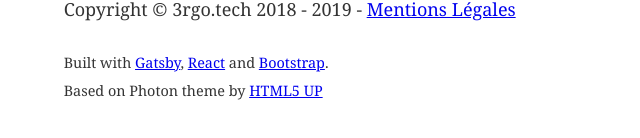
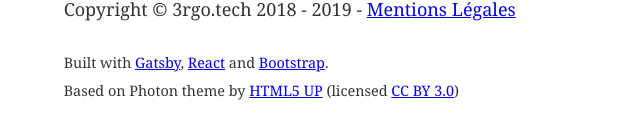
Before and after one commit to 3rgotech/3rgotech.github.io, a Gatsby site: page / in a window 1280 px wide. Shown: the part 616-754 px from the top of the page, without its empty margins (142-782 px from the left). Built offline with nearby package versions, Linux system fonts and the light colour scheme; Gatsby itself is replaced by a stand-in of ours.

Commit message:
Adds theme licence in footer

```diff
--- a/src/components/layout.js
+++ b/src/components/layout.js
@@ -50,7 +50,7 @@ const Layout = ({ children }) => (
               <p className="font-weight-light">
                 <small>
                   Built with <a href="https://gatsbyjs.org/" target="_blank" rel="noopener noreferrer">Gatsby</a>, <a href="https://reactjs.org/" target="_blank" rel="noopener noreferrer">React</a> and <a href="https://getbootstrap.com/" target="_blank" rel="noopener noreferrer">Bootstrap</a>.<br />
-                  Based on Photon theme by <a target="_blank" rel="noopener noreferrer" href="https://html5up.net/">HTML5 UP</a>
+                  Based on Photon theme by <a target="_blank" rel="noopener noreferrer" href="https://html5up.net/">HTML5 UP</a> (licensed <a target="_blank" rel="noopener noreferrer" href="https://creativecommons.org/licenses/by/3.0/">CC BY 3.0</a>)
                 </small>
               </p>
             </ul>
```
